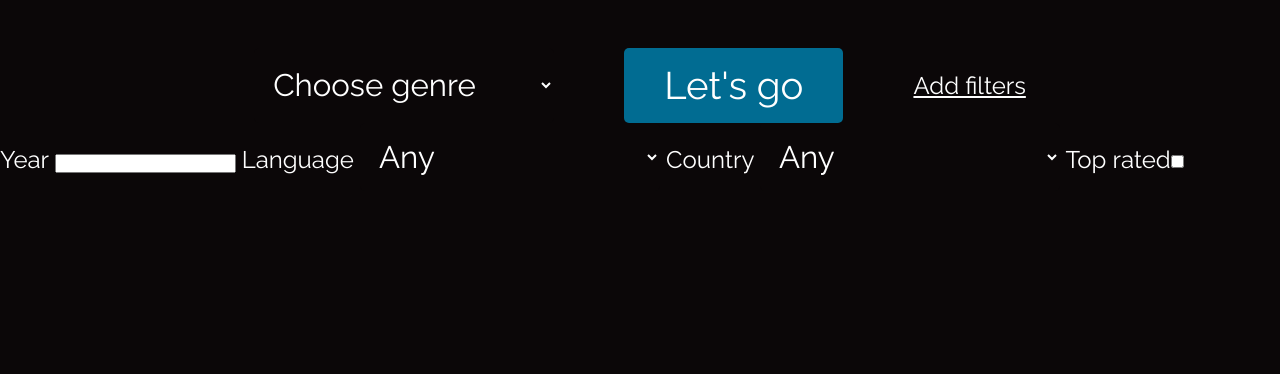
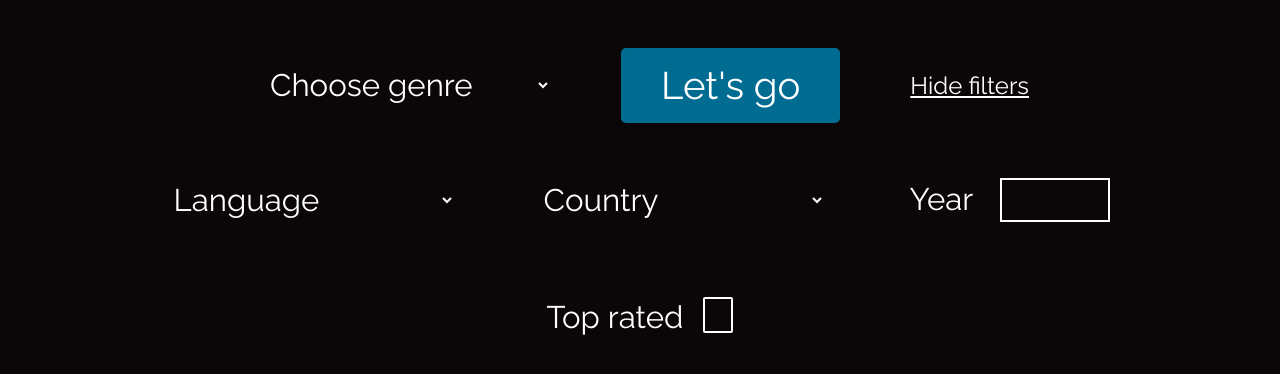
Before and after one commit to ina-ha/find-films, a plain HTML site: page index.html in a window 1280 px wide. Both pictures are taken after a click on the element "Add filters". Shown: the part 542-916 px from the top of the page. Before the commit the page ends 800 px from the top, so only its background shows below. Drawn offline with Linux system fonts and the light colour scheme; no server answers.

Commit message:
styling of the filtering options

```diff
--- a/index.html
+++ b/index.html
@@ -42,7 +42,6 @@
     <div class="headline"><h1>Find a film to watch tonight</h1></div>
     </header>
     <main>
-
 <div class="selection-bar">
         <select id="genres">
             <option value="" hidden>Choose genre</option>
@@ -50,15 +49,20 @@
         </select>
         <button id="find">Let's go</button>
         <p id="filters">Add filters</p>
+        <p id="hide-filters" style="display:none">Hide filters</p>
 </div>
-        <label hidden>Year <input id='year' value="" type='number'></label>
-        <label hidden>Language <select id="languages">
+<div id="filter-options" style="display: none">
+        <select id="languages">
+            <option value="" hidden>Language</option>
             <option value="">Any</option>
         </select> </label>
-        <label hidden>Country <select id='countries'>
+         <select id='countries'>
+            <option value="" hidden>Country</option>
             <option value="">Any</option>
-        </select></label>
-        <label hidden>Top rated<input id="top-rated" value="" type="checkbox"></label>
+        </select>
+        <label>Year <input id='year' value="" type='number'></label>
+        <label>Top rated<input id="top-rated" value="" type="checkbox"></label>
+    </div>
         <div id="films"></div>
 
     </main>
--- a/script.js
+++ b/script.js
@@ -3,8 +3,13 @@
 const key = 'c8dfca264756c42d5c2fc70dd168fba9';
 const baseUrl = 'https://api.themoviedb.org/3';
 
-const container = document.getElementById('films'); // Container to display the film results
-const checkbox = document.getElementById('top-rated'); // Checkbox for selecting top rated films only
+// Selecting DOM elements
+const container = document.getElementById('films');
+const checkbox = document.getElementById('top-rated');
+const show = document.getElementById('filters');
+const hide = document.getElementById('hide-filters');
+const filterOptions = document.getElementById('filter-options');
+
 let filters = false; // No filters are displayed at first
 
 
@@ -20,7 +25,7 @@ const fetchList = async (endpoint) => {
             return data
         }
     }
-catch(error) {console.log(error)}
+    catch (error) { console.log(error) }
 }
 
 
@@ -56,7 +61,7 @@ const addRating = () => {
 
 // Fetch films from the database
 const fetchFilms = async () => {
-    const endpoint = '/discover/movie' + `?api_key=${key}`;
+    const endpoint = '/discover/movie' + `?api_key=${key}` + `&include_adult=false`;
     let parameters = '';
     // checks if filters were added
     if (filters) {
@@ -65,7 +70,7 @@ const fetchFilms = async () => {
         const lang = select('languages'); // by language
         const country = select('countries'); // by country
         const rating = select('top-rated'); // by rating
-        parameters = `&with_genres=${genre}` + `&primary_release_year=${year}` + `&with_original_language=${lang}` +`&with_origin_country=${country}` + `${rating}`
+        parameters = `&with_genres=${genre}` + `&primary_release_year=${year}` + `&with_original_language=${lang}` + `&with_origin_country=${country}` + `${rating}`
     }
     const url = baseUrl + endpoint + parameters;
     try {
@@ -84,10 +89,10 @@ const fetchFilms = async () => {
                         return films
                     }
                 }
-            catch(error) {console.log(error)}
+                catch (error) { console.log(error) }
             }
             //Display alert if there are no films
-            else {alert('There are no films in this category. Please change the filtering options')}
+            else { alert('There are no films in this category. Please change the filtering options') }
 
         }
     }
@@ -155,19 +160,28 @@ const displayFilms = async () => {
 // Display additional filters
 const addFilters = () => {
     filters = true;
-    const elements = document.querySelectorAll('label');
-    for (const element of elements) {
-        element.removeAttribute('hidden');
-    }
+    filterOptions.style.display = 'flex';
+    show.style.display = 'none';
+    hide.style.display = 'block';
+
     addLanguages();
     addCountries();
+}
+
+const hideFilters = () => {
+    filters = false;
+    filterOptions.style.display = 'none';
+    hide.style.display = 'none';
+    show.style.display = 'block';
+    checkbox.setAttribute('value', '');
+
 }
 
 //Alphabetical sort for a dropdown. This will be used for the lists of languages and counties
 const sort = (data) => {
     data.sort((a, b) => {
-        if (a.english_name <  b.english_name) {return -1}
-        if (a.english_name >  b.english_name) {return 1}
+        if (a.english_name < b.english_name) { return -1 }
+        if (a.english_name > b.english_name) { return 1 }
         return 0
     });
     return data
@@ -210,7 +224,7 @@ const buttonFind = document.getElementById('find');
 buttonFind.addEventListener('click', displayFilms);
 
 
-const buttonAddFilters = document.getElementById('filters');
-buttonAddFilters.addEventListener('click', addFilters);
+show.addEventListener('click', addFilters);
+hide.addEventListener('click', hideFilters);
 
 checkbox.addEventListener('change', addRating);
--- a/styles.css
+++ b/styles.css
@@ -102,13 +102,10 @@ select {/* Dropdown */
     background-color:#0B0708;
     color: #fff;
     border: none;
-    padding: 15px;
     width: 300px;
-    font-size: 1.3rem;
-    font-family: 'Raleway', sans-serif;
     border-radius: 5px;
 }
-.selection-bar {
+.selection-bar, #filter-options {
     display: flex;
     row-gap: 40px;
     column-gap: 70px;
@@ -117,18 +114,99 @@ select {/* Dropdown */
     padding: 0 20px;
 
 }
+/* Styling filtering options */
+select, label {
+    font-size: 1.3rem;
+    font-family: 'Raleway', sans-serif;
+    padding: 15px;
+}
 
-#filters {
+#filters, #hide-filters {
     text-decoration: underline;
     align-self: center;
     cursor: pointer;
 }
-#filters:hover {
+#filters:hover, #hide-filters:hover {
     color: #ffffffd1;
 }
 
+#filter-options {
+    margin: 40px 0;
+    flex-wrap: wrap;
+    align-items: center;
+}
 
+/*Custom number input */
+input::-webkit-outer-spin-button,
+input::-webkit-inner-spin-button {
+    -webkit-appearance: none;
+    appearance: none;
+  margin: 0;
+}
+
+input[type=number] {
+-moz-appearance: textfield;
+  text-align: center;
+  border: none;
+  margin: 0;
+  width: 110px;
+  height: 1.5rem;
+  padding: 20px 20px;
+  background-color:#0B0708;
+  border: 2px solid #fff;
+  color: #fff;
+  font-size: 1.3rem;
+  font-family: sans-serif;
+margin-left: 20px;
+}
+
+/* Custom checkbox */
+input[type=checkbox]:focus
+{
+    outline: 1px solid #fff;;
+}
+
+input[type=checkbox]
+{
+    background-color: #0B0708;
+    border: 2px solid #fff;
+    border-radius: 2px;
+    appearance: none;
+    -webkit-appearance: none;
+    -moz-appearance: none;
+    width: 30px;
+    height: 1.5rem;
+    appearance: none;
+    position: relative;
+    top: 5px;
+    margin-left: 20px;
+}
+
+input[type=checkbox]:checked
+{
+    background: #01759ced url('check.png') center;
+}
+
+
+/* Adjustments to screen sizes */
 @media screen and (min-width: 650px) {
     .selection-bar {
         margin-top: 70px;
 }}
+
+@media screen and (max-width: 480px) {
+    html {
+        font-size: 4vmin;
+    }
+
+    h1 {font-size: 1.5rem;}
+    input[type=number] {
+        width: 70px;
+        padding: 10px 10px;
+    }
+    input[type=checkbox] {
+        width: 20px;
+
+    }
+
+}
```
Also changed, not shown: check.png (added). Lines whose indentation alone changed are shown as unchanged.
